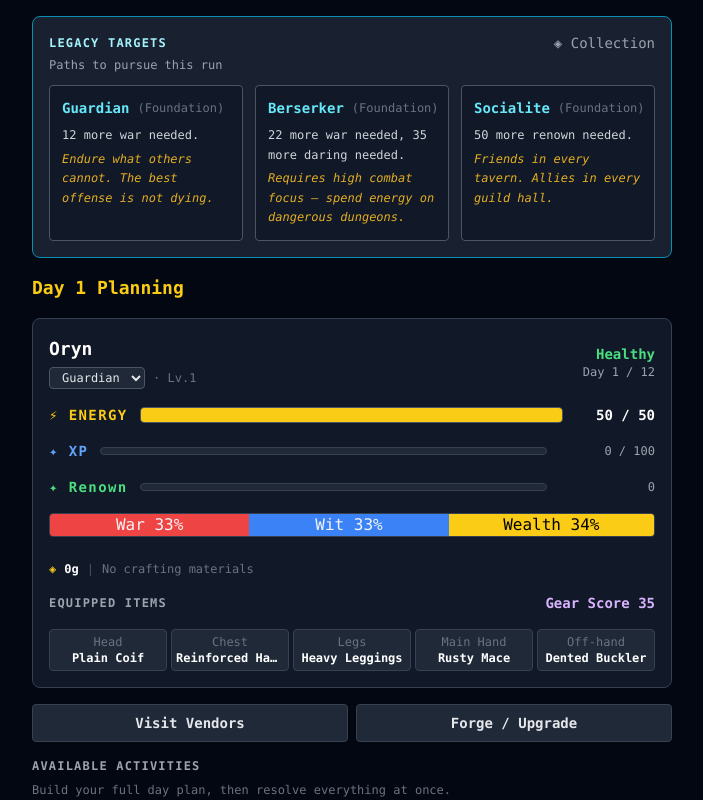
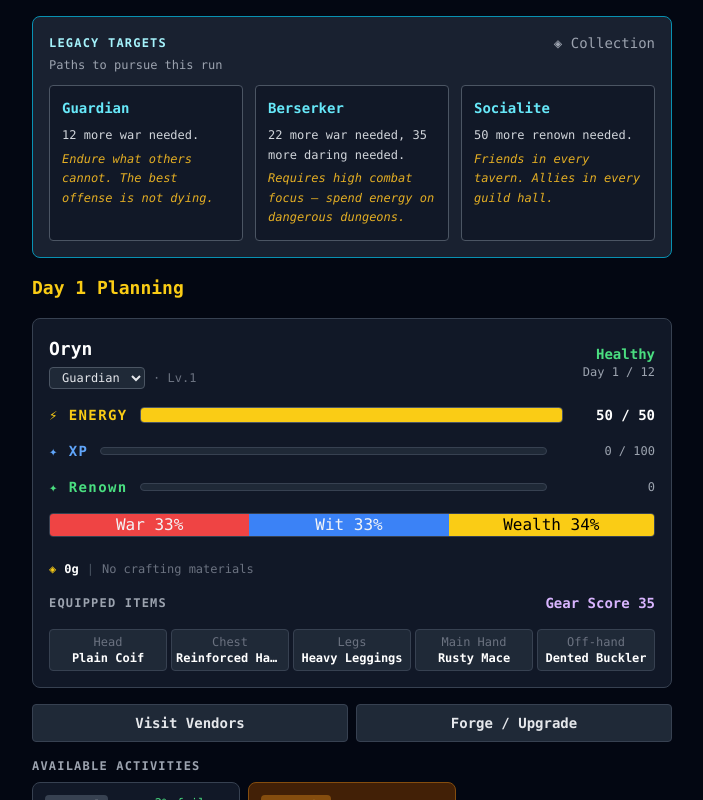
Before and after one commit to rissole/nanoraider, a React (Vite) app in the folder client/: page / in a window 1280 px wide. Both pictures are taken after a click on the button "⚔ New Hero". Shown: the top 800 px of the page, without its empty margins (288-991 px from the left). Built offline with nearby package versions, Linux system fonts and the light colour scheme.

Commit message:
remove advanced activities

```diff
--- a/client/src/components/screens/PlanningScreen.tsx
+++ b/client/src/components/screens/PlanningScreen.tsx
@@ -1,8 +1,8 @@
 import { ACTIVITIES, ACTIVITY_LIST } from "../../data/activities";
 import { MATERIAL_LABELS, RECIPE_DEFINITIONS } from "../../data/crafting";
-import { EVOLUTIONS, EVOLUTION_TIER_LABELS } from "../../data/evolutions";
+import { EVOLUTIONS } from "../../data/evolutions";
 import { RARITY_LABELS } from "../../data/rarity";
-import type { ActivityDefinition, ActivityId, GearSlot, MaterialId, RecipeId, RiskBand, VendorId } from "../../data/types";
+import type { ActivityDefinition, GearSlot, MaterialId, RecipeId, RiskBand, VendorId } from "../../data/types";
 import { useGameStore } from "../../store/gameStore";
 import { buildRiskHints, computeActivityRisk, isActivityUnlocked } from "../../game/activityResolver";
 import { getTopEvolutionRecommendations } from "../../game/evolutionChecker";
@@ -83,51 +83,6 @@ const FORGE_RECIPES_BY_TIER: Record<ForgeTier, Record<GearSlot, RecipeId>> = {
     offhand: "upgrade_purple_offhand",
   },
 };
-
-function prioritizeActivities(hero: ReturnType<typeof useGameStore.getState>["hero"], allUnlocked: ActivityDefinition[]): {
-  featured: ActivityDefinition[];
-  advanced: ActivityDefinition[];
-} {
-  if (hero === null) {
-    return { featured: [], advanced: [] };
-  }
-  const budget = hero.inGameDay <= 3 ? 5 : hero.inGameDay <= 8 ? 7 : Number.MAX_SAFE_INTEGER;
-  if (allUnlocked.length <= budget) {
-    return { featured: allUnlocked, advanced: [] };
-  }
-
-  const mandatoryIds: ActivityId[] = ["quest"];
-  const mandatory = allUnlocked.filter((def) => mandatoryIds.includes(def.id));
-  const dungeon = allUnlocked.find((def) => def.progressionTier === "early_dungeon" || def.progressionTier === "mid_dungeon");
-  const economy = allUnlocked.find((def) => def.category === "economic" && def.id !== "quest");
-  const knowledge = allUnlocked.find((def) => def.category === "knowledge");
-  const seeds = [...mandatory, ...(dungeon ? [dungeon] : []), ...(economy ? [economy] : []), ...(knowledge ? [knowledge] : [])];
-  const used = new Set(seeds.map((def) => def.id));
-
-  const trajectory = hero.triangle.war >= hero.triangle.wealth
-    ? (hero.triangle.wit > hero.triangle.war ? "knowledge" : "combat")
-    : "economic";
-
-  const scored = allUnlocked
-    .filter((def) => !used.has(def.id))
-    .map((def) => {
-      let score = 0;
-      if (def.category === trajectory) {
-        score += 4;
-      }
-      if (trajectory === "combat" && def.progressionTier !== "none") {
-        score += 2;
-      }
-      return { def, score };
-    })
-    .sort((a, b) => b.score - a.score)
-    .map((entry) => entry.def);
-
-  const featured = [...seeds, ...scored].slice(0, budget);
-  const featuredSet = new Set(featured.map((def) => def.id));
-  const advanced = allUnlocked.filter((def) => !featuredSet.has(def.id));
-  return { featured, advanced };
-}
 
 function formatDetailTooltip(def: ActivityDefinition, includeCoreStats: boolean): string | null {
   const detailLines: string[] = [];
@@ -246,7 +201,6 @@ export function PlanningScreen() {
     rerollVendor,
     getDailyRerollsRemaining,
   } = useGameStore();
-  const [showAdvanced, setShowAdvanced] = useState(false);
   const [vendorTab, setVendorTab] = useState<VendorId>("quartermaster");
   type VendorsForgeTab = "vendors" | "forge";
   const [vendorsForgeTab, setVendorsForgeTab] = useState<VendorsForgeTab | null>(null);
@@ -269,7 +223,6 @@ export function PlanningScreen() {
   const goldRemaining = hero.gold - plannedGoldSpend;
   const totalEnergyUsed = energyUsedToday + directEnergySpentToday;
   const energyRemaining = meta.maxEnergy - totalEnergyUsed;
-  const curated = prioritizeActivities(hero, availableActivities);
   const selectedRecipe = FORGE_RECIPES_BY_TIER[forgeTier][selectedForgeSlot];
   const recipe = RECIPE_DEFINITIONS[selectedRecipe];
   const vendorOffers = getVendorOffers(vendorTab);
@@ -317,7 +270,6 @@ export function PlanningScreen() {
                 <div className="bg-gray-900 border border-gray-600 rounded p-3 text-sm flex-1 min-w-[180px] min-h-[80px]" key={rec.evolutionId}>
                   <div className="flex items-center gap-2">
                     <span className="text-cyan-300 font-bold">{evo.name}</span>
-                    <span className="text-gray-500 text-xs">({EVOLUTION_TIER_LABELS[evo.tier as 1 | 2 | 3]})</span>
                   </div>
                   <p className="text-gray-300 text-xs mt-2 leading-relaxed">{rec.gapSummary}</p>
                   <p className="text-amber-400/90 text-xs mt-1 italic leading-relaxed">{rec.hint}</p>
@@ -537,9 +489,8 @@ export function PlanningScreen() {
       {/* Available activities */}
       <div className="space-y-2">
         <h3 className="text-gray-400 text-xs font-bold uppercase tracking-widest">Available Activities</h3>
-        <p className="text-gray-500 text-xs">Build your full day plan, then resolve everything at once.</p>
         <div className="grid grid-cols-2 gap-2 sm:grid-cols-3">
-          {curated.featured.map((def) => {
+          {availableActivities.map((def) => {
             const previewRisk = computeActivityRisk(hero, def.id, meta);
             return (
               <ActivityCard
@@ -559,40 +510,6 @@ export function PlanningScreen() {
             );
           })}
         </div>
-        {curated.advanced.length > 0 && (
-          <div className="mt-3">
-            <button
-              className="text-xs text-gray-400 hover:text-gray-200"
-              onClick={() => { setShowAdvanced((prev) => !prev); }}
-              type="button"
-            >
-              {showAdvanced ? "Hide" : "Show"} Advanced Activities ({curated.advanced.length})
-            </button>
-            {showAdvanced ? (
-              <div className="grid grid-cols-2 gap-2 sm:grid-cols-3 mt-2">
-                {curated.advanced.map((def) => {
-                  const previewRisk = computeActivityRisk(hero, def.id, meta);
-                  return (
-                    <ActivityCard
-                      blockedReasons={[
-                        ...(energyRemaining < def.energyCost ? [`energy ${energyRemaining}/${def.energyCost}`] : []),
-                        ...(goldRemaining < (def.goldCost ?? 0) ? [`gold ${goldRemaining}/${def.goldCost ?? 0}`] : []),
-                        ...getActivityUnlockGaps(def.id),
-                      ]}
-                      canUse={energyRemaining >= def.energyCost && goldRemaining >= (def.goldCost ?? 0) && isActivityUnlocked(hero, def, meta)}
-                      def={def}
-                      effectiveDeathRisk={previewRisk.finalRisk}
-                      key={def.id}
-                      onExecute={() => { planActivity(def.id); }}
-                      riskBand={previewRisk.riskBand}
-                      riskHints={buildRiskHints(def, previewRisk)}
-                    />
-                  );
-                })}
-              </div>
-            ) : null}
-          </div>
-        )}
       </div>
 
       {/* Planned queue */}
```
Lines whose indentation alone changed are shown as unchanged.
